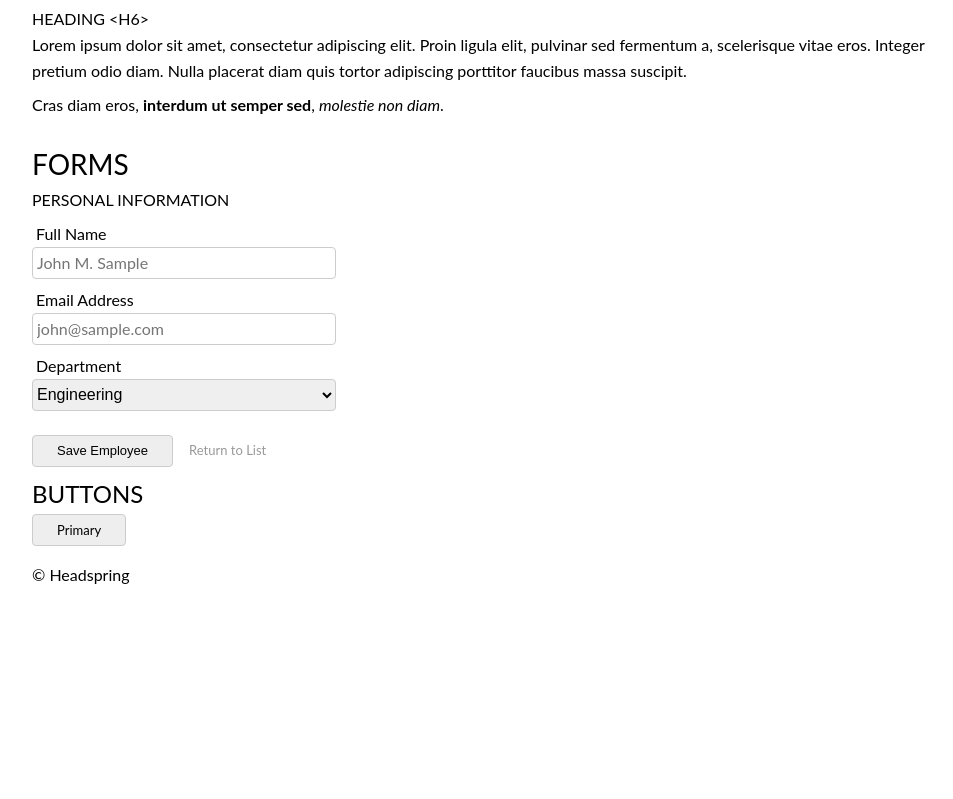
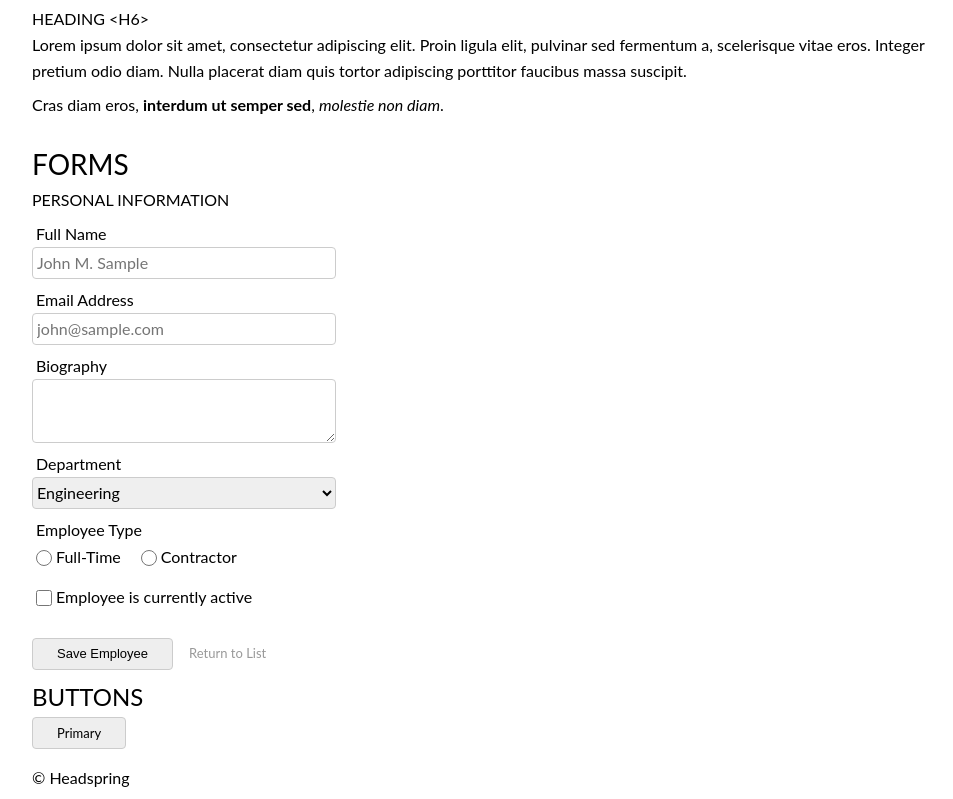
Before and after one commit to HeadspringLabs/Tributary, a plain HTML site: page index.html in a window 1280 px wide. Shown: the part 1360-2159 px from the top of the page, without its empty margins (144-1097 px from the left). Before the commit the page ends 1955 px from the top, so only its background shows below. Drawn offline with Linux system fonts and the light colour scheme.

Commit message:
add support for radio buttons, check boxes, and text areas

```diff
--- a/css/appearance.css
+++ b/css/appearance.css
@@ -13,7 +13,7 @@
 }
 
 /* Forms */
-input, select {
+input, select, textarea {
    border: #ccc 1px solid;
    border-radius: 4px;
 }
--- a/css/layout.css
+++ b/css/layout.css
@@ -39,9 +39,17 @@
 .colossal    { width: 100%; }
 
 /* Forms */
-label, input, select {
+form p {
+   overflow: hidden;
+}
+label, input, select, textarea {
    display: block;
    width: 100%;
+}
+textarea {
+   height: 64px;
+   max-height: 192px;
+   max-width: 100%;
 }
 label {
    padding: 0 0 0 4px;
@@ -51,6 +59,21 @@ input {
 
    height: 32px;
    padding: 0px 4px;
+}
+textarea {
+   padding: 4px;
+}
+input[type="radio"], input[type="checkbox"] {
+   float: left;
+   margin: 0 0 0 4px;
+   width: 16px;
+}
+input[type="radio"] + label, input[type="checkbox"] + label {
+   line-height: 30px;
+
+   float: left;
+   margin: 0 16px 0 0;
+   width: auto;
 }
 
 form button, form a {
--- a/css/typography.css
+++ b/css/typography.css
@@ -1,4 +1,4 @@
-body, input {
+body, input, select, textarea {
    font-family: Lato, sans-serif;
    line-height: 1.618;
    text-rendering: optimizeLegibility;
@@ -26,7 +26,7 @@ legend {
    margin: 0 0 8px;
 }
 
-label, input, select {
+label, input, select, textarea {
    font-size: 16px;
 }
 
--- a/index.html
+++ b/index.html
@@ -112,6 +112,10 @@
                <input id="email" placeholder="john@sample.com" type="email" />
             </p>
             <p>
+               <label for="bio">Biography</label>
+               <textarea></textarea>
+            </p>
+            <p>
                <label>Department</label>
                <select>
                   <option>Engineering</option>
@@ -119,6 +123,15 @@
                   <option>Sales</option>
                   <option>Executive</option>
                </select>
+            </p>
+            <p>
+               <label>Employee Type</label>
+               <input id="type-full" name="type" type="radio" /><label for="type-full">Full-Time</label>
+               <input id="type-contractor" name="type" type="radio" /><label for="type-contractor">Contractor</label>
+            </p>
+            <p>
+               <input id="active" type="checkbox" />
+               <label for="active">Employee is currently active</label>
             </p>
          </fieldset>
          <p class="group">
```
